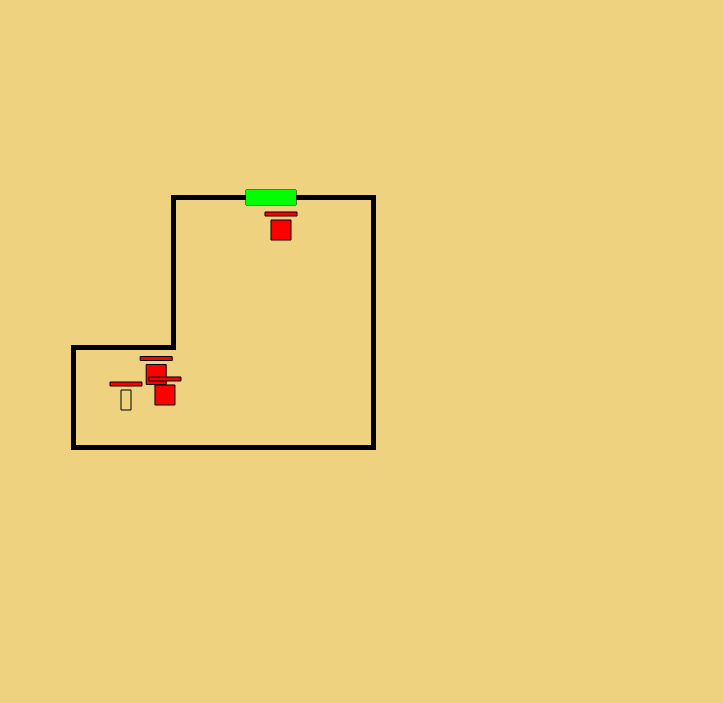
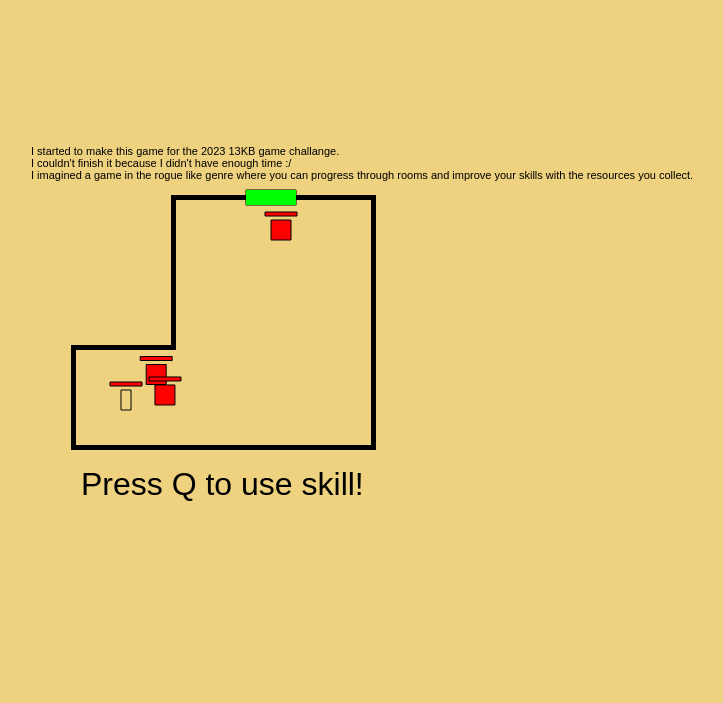
Before and after one commit to sercanpaspal/js13kgames2022, a website: page index.html in a window 1280 px wide. Shown: the whole page, without its empty margins (514-1237 px from the left). Drawn offline with Linux system fonts and the light colour scheme.

Commit message:
feat: add info texts to inside of game

```diff
--- a/game.js
+++ b/game.js
@@ -317,6 +317,20 @@ class Player extends Body {
   }
 }
 
+class Text extends Node {
+  constructor(text, x, y, fontSize = '32px') {
+    super(x, y);
+    this.text = text;
+    this.fontSize = fontSize;
+  }
+
+  render() {
+    ctx.font = `${this.fontSize} Arial`;
+    ctx.fillStyle = "#000000";
+    ctx.fillText(this.text, this.getPos().x, this.getPos().y);
+  }
+}
+
 const SampleRoom = {
   walls: [
     [-200, 150],
@@ -332,6 +346,10 @@ const SampleRoom = {
     () => new Monster(0, -75),
     () => new Monster(0, 0),
     () => new Monster(0, 75),
+    () => new Text("Press Q to use skill!", -190, 200),
+    () => new Text("I started to make this game for the 2023 13KB game challange.", -240, -140, '11px'),
+    () => new Text("I couldn't finish it because I didn't have enough time :/", -240, -128, '11px'),
+    () => new Text("I imagined a game in the rogue like genre where you can progress through rooms and improve your skills with the resources you collect.", -240, -116, '11px')
   ]
 };
 
--- a/index.html
+++ b/index.html
@@ -18,7 +18,7 @@
     </style>
 </head>
 <body>
-    <canvas id="game" width="800" height="600"></canvas>
+    <canvas id="game" width="1200" height="900"></canvas>
     <script src="game.js"></script>
 </body>
 </html>
```
